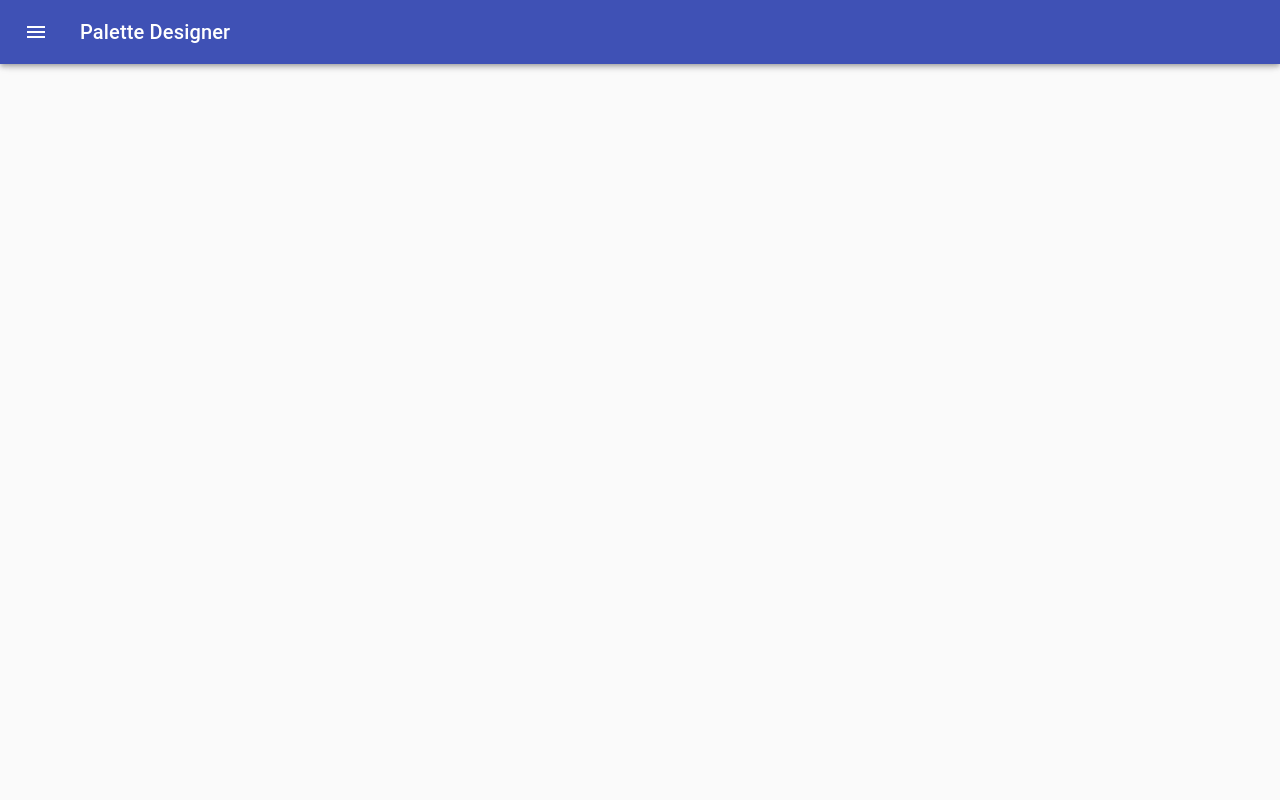
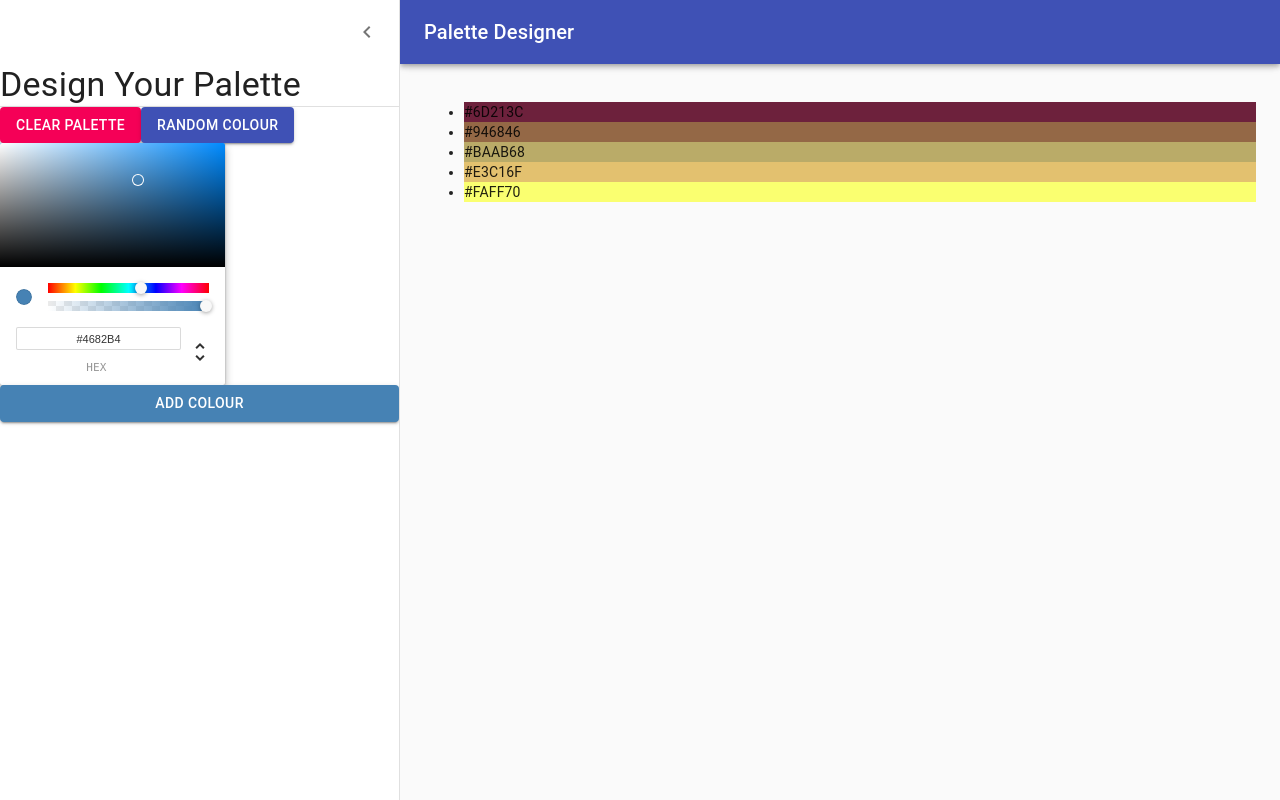
Before and after one commit to JoshuaKaluski/colour-palette-picker, a React (Create React App) app: page /palette/new in a window 1280 px wide. Built offline with nearby package versions, Linux system fonts and the light colour scheme.

Commit message:
Linked the colour picker to the Add New Colour Button in NewPaletteForm

```diff
--- a/src/NewPaletteForm.js
+++ b/src/NewPaletteForm.js
@@ -75,9 +75,16 @@ const styles = theme => ({
 
 
 class NewPaletteForm extends Component {
-  state = {
-    open: false,
-  };
+  constructor(props) {
+    super(props);
+    this.state = {
+      open: true,
+      currentColour: "steelblue",
+      colours: ["#6D213C", "#946846", "#BAAB68", "#E3C16F", "#FAFF70"]
+    };
+    this.updateCurrentColour = this.updateCurrentColour.bind(this);
+    this.addNewColour = this.addNewColour.bind(this);
+  }
 
   handleDrawerOpen = () => {
     this.setState({ open: true });
@@ -87,9 +94,19 @@ class NewPaletteForm extends Component {
     this.setState({ open: false });
   };
 
+  updateCurrentColour(newColour) {
+    this.setState({currentColour: newColour.hex})
+  }
+
+  addNewColour() {
+    let newArr = [...this.state.colours, this.state.currentColour];
+    this.setState({colours: newArr})
+  }
+
   render() {
+    //Object destructuring of props and state
     const { classes, theme } = this.props;
-    const { open } = this.state;
+    const { open, currentColour, colours } = this.state;
 
     return (
       <div className={classes.root}>
@@ -134,8 +151,18 @@ class NewPaletteForm extends Component {
             <Button variant="contained" color="secondary">Clear Palette</Button>
             <Button variant="contained" color="primary">Random Colour</Button>
           </div>
-          <ChromePicker/>
-          <Button variant="contained" color="primary">Add Colour</Button>
+          <ChromePicker
+            color={currentColour}
+            onChangeComplete={this.updateCurrentColour}
+          />
+          <Button
+            variant="contained"
+            color="primary"
+            style={{backgroundColor: currentColour}}
+            onClick={this.addNewColour}
+          >
+            Add Colour
+          </Button>
         </Drawer>
         <main
           className={classNames(classes.content, {
@@ -143,7 +170,11 @@ class NewPaletteForm extends Component {
           })}
         >
           <div className={classes.drawerHeader} />
-
+          <ul>
+            {colours.map(colour => (
+              <li style={{backgroundColor: colour}}>{colour}</li>
+            ))}
+          </ul>
         </main>
       </div>
     );
```
